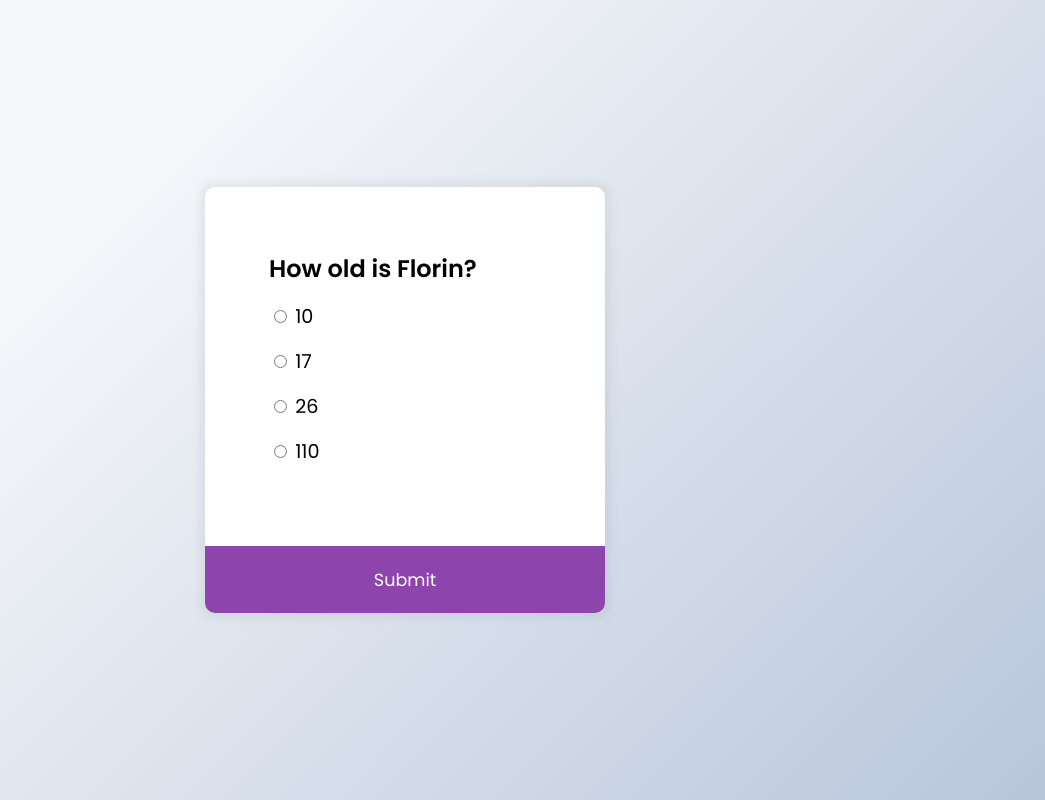
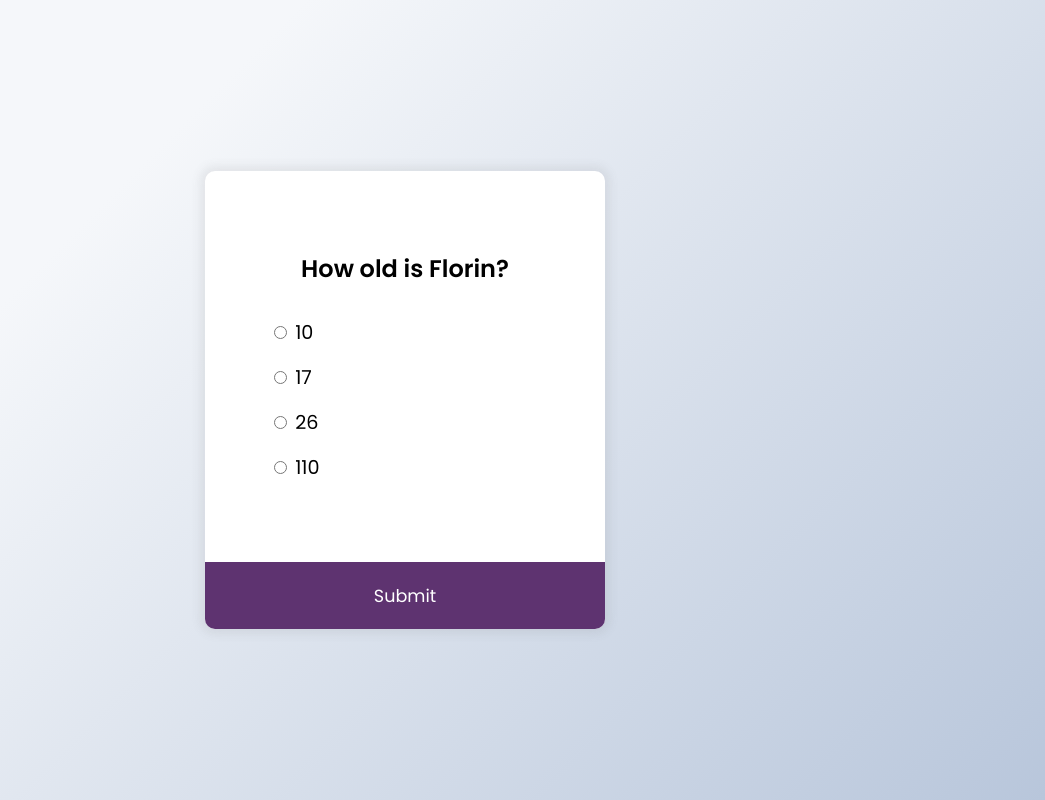
Before and after one commit to suinautant/clone-10-javascript-projects, a plain HTML site: page quiz-app/index.html in a window 1280 px wide. Both pictures are taken after a click on the button "Submit". Shown: the whole page, without its empty margins (235-1280 px from the left). Drawn offline with Linux system fonts and the light colour scheme.

Commit message:
end quiz-app

```diff
--- a/quiz-app/index.html
+++ b/quiz-app/index.html
@@ -8,7 +8,7 @@
   <script src="script.js" defer></script>
 </head>
 <body>
-  <div class="quiz-container">
+  <div class="quiz-container" id="quiz">
     <div class="quiz-header">
       <h2 id="question">Question text</h2>
       <ul>
--- a/quiz-app/script.js
+++ b/quiz-app/script.js
@@ -37,8 +37,8 @@
    }
 ];
 
+const quiz = document.getElementById('quiz');
 const answersEls = document.querySelectorAll(".answer");
-const quiz = document.getElementById('quiz');
 const questionEl = document.getElementById('question');
 const a_text = document.getElementById('a_text');
 const b_text = document.getElementById('b_text');
@@ -84,15 +84,6 @@
 submitBtn.addEventListener("click", () => {
    // check to see the answer
    const answer = getSelected();
-   // const currentQuizData = quizData[currentQuiz];
-
-   // resultMsg = "\n\nYou select : " + answer + ". " + currentQuizData.$answer + "\ncorrect answer : " +  currentQuizData.correct;
-   // if(answer == currentQuizData.correct){
-   //    alert("Success!!" + resultMsg);
-   // }else{
-   //    alert("fail!!" + resultMsg);
-   // }
-
 
    if(answer) {
       if(answer == quizData[currentQuiz].correct){
@@ -104,8 +95,9 @@
       if(currentQuiz < quizData.length){
          loadQuiz();
       } else {
-         // TODO : Show results
-         alert("You finished! Get yourself and Orange Lemonade");
+         quiz.innerHTML =
+         `<h2>You answered correctly at ${score}/${quizData.length} questions.</h2>
+         <button onclick="location.reload()">Reload</button>`;
       }
    }
 });
--- a/quiz-app/style.css
+++ b/quiz-app/style.css
@@ -29,7 +29,9 @@
 }
 
 h2 {
+  padding: 1rem;
   margin: 0;
+  text-align: center;
 }
 
 ul {
@@ -62,3 +64,8 @@
 button:hover {
   background-color: #732d91;
 }
+
+button:focus {
+  background-color: #5e3370;
+  outline: none;
+}
```
Also changed, not shown: 1 other file.
